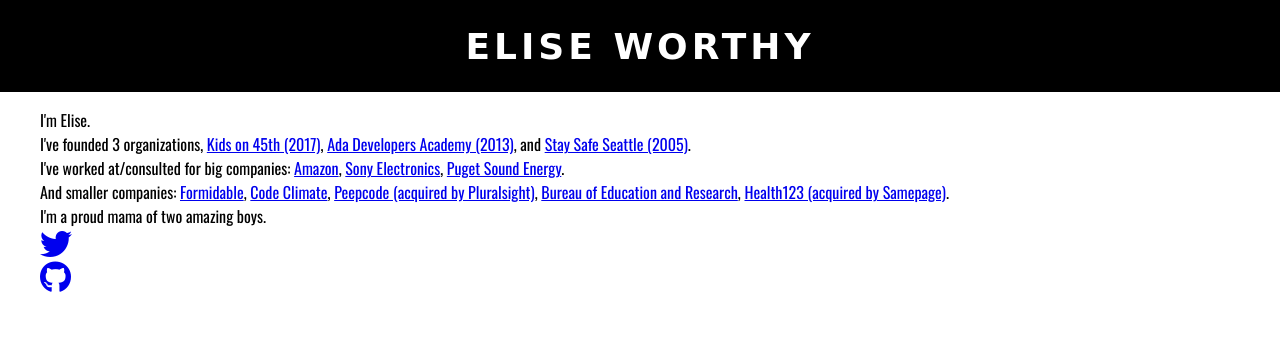
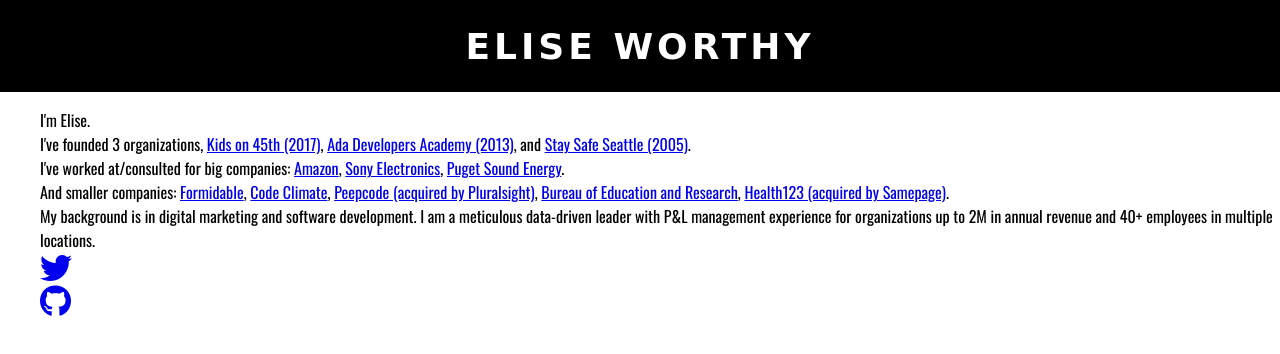
Before and after one commit to eliseworthy/eliseworthy.github.com, a plain HTML site: page index.html in a window 1280 px wide. Drawn offline with nearby package versions, Linux system fonts and the light colour scheme; a web font is replaced by a local one.

Commit message:
Updates skills.

```diff
--- a/index.html
+++ b/index.html
@@ -1,7 +1,7 @@
 
 <html>
   <head>
-    <title>Elise Worthy | The Coolest Mom You Know™ | Seattle, WA</title>
+    <title>Elise Worthy | Seattle, WA</title>
     <link href="https://fonts.googleapis.com/css?family=Patua+One" rel="stylesheet">
     <link href="https://fonts.googleapis.com/css?family=Oswald" rel="stylesheet">
     <link rel='stylesheet' href='style.css' />
@@ -17,7 +17,7 @@
         <li>I've founded 3 organizations, <a href="https://kidson45th.com">Kids on 45th (2017)</a>, <a href="https://adadevelopersacademy.com">Ada Developers Academy (2013)</a>, and <a href="https://www.facebook.com/StaySafeSeattle/">Stay Safe Seattle (2005)</a>.</li>
         <li>I've worked at/consulted for big companies: <a href="amazon.com/">Amazon</a>, <a href="https://www.sony.com/">Sony Electronics</a>, <a href="https://www.pse.com/">Puget Sound Energy</a>.</li>
         <li>And smaller companies: <a href="https://formidable.com">Formidable</a>, <a href="https://codeclimate.com/">Code Climate</a>, <a href="https://www.pluralsight.com/">Peepcode (acquired by Pluralsight)</a>, <a href="https://www.ber.org/"> Bureau of Education and Research</a>, <a href="https://samepagehealth.com/">Health123 (acquired by Samepage)</a>.</li>
-        <li>I'm a proud mama of two amazing boys.</li>
+        <li>My background is in digital marketing and software development. I am a meticulous data-driven leader with P&L management experience for organizations up to 2M in annual revenue and 40+ employees in multiple locations.</li>
         <li>
           <a href="http://twitter.com/eliseworthy"><i class="fa fa-twitter fa-2x" aria-hidden="true"></i></a>
         </li>
```
